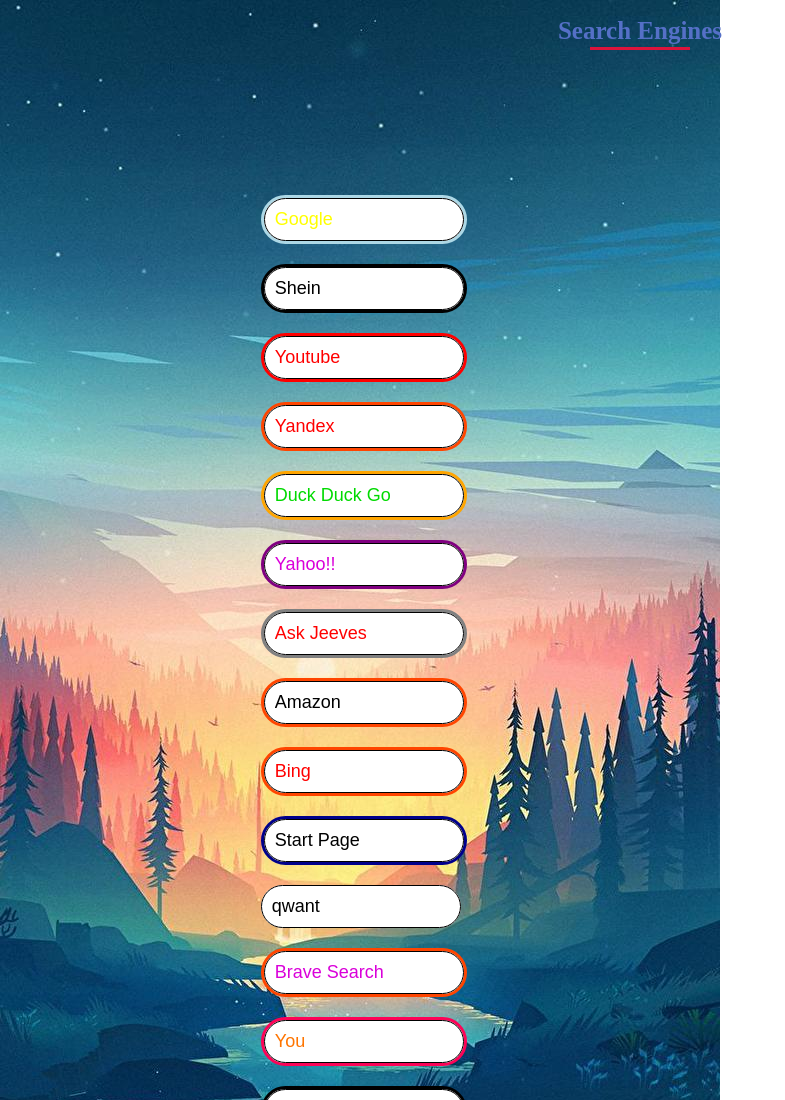
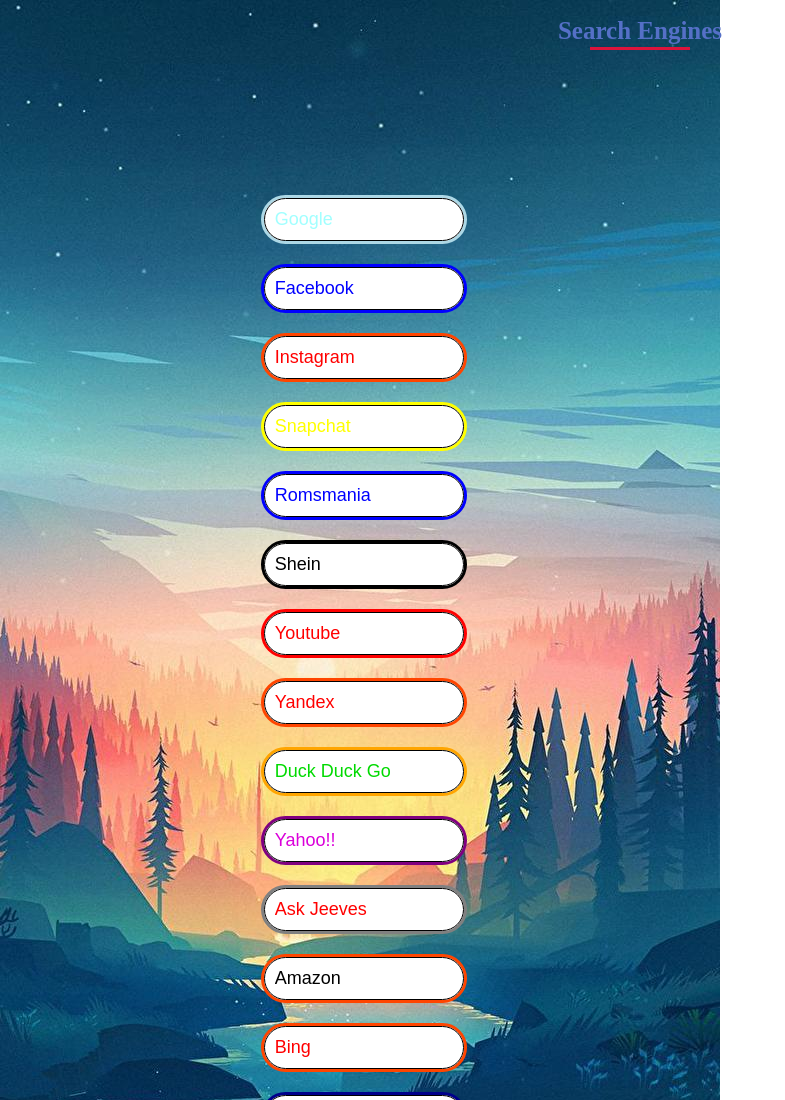
Before and after one commit to eagle435/all-in-one, a plain HTML site: page index.html in a window 1280 px wide. Shown: the top 1100 px of the page, without its empty margins (0-785 px from the left). Drawn offline with Linux system fonts and the light colour scheme.

Commit message:
Add files via upload

```diff
--- a/index.html
+++ b/index.html
@@ -86,8 +86,52 @@ border-radius: 25px;
 background-color: white;
 font-weight: bold;
 ::placeholder{
-color:yellow;
+color:cadetblue;
 
+    }
+}
+.facebook{
+    margin-top: 20px;
+margin-left: 20%;
+border: blue solid 3px;
+width: 200px;
+border-radius: 25px;
+background-color: white;
+::placeholder{
+    color:  blue;
+    }
+}
+.instagram{
+    margin-top: 20px;
+margin-left: 20%;
+border: orangered solid 3px;
+width: 200px;
+border-radius: 25px;
+background-color: white;
+::placeholder{
+    color:red;
+    }
+}
+.snapchat{
+    margin-top: 20px;
+margin-left: 20%;
+border: yellow solid 3px;
+width: 200px;
+border-radius: 25px;
+background-color: white;
+::placeholder{
+    color: yellow;
+    }
+}
+.romsmania{
+    margin-top: 20px;
+margin-left: 20%;
+border: blue solid 3px;
+width: 200px;
+border-radius: 25px;
+background-color: white;
+::placeholder{
+    color: blue;
     }
 }
     .shein{
@@ -339,6 +383,22 @@ font-weight: bold;
            <form action="https://www.google.com/search" method="get" class="search">
            <input type="search" placeholder="Google" name="q">
             </form></div>
+  <div class="facebook">
+                <form action="https://www.facebook.com/search" method="get" class="search">
+                <input type="search" placeholder="Facebook" name="q">
+                 </form></div>
+    <div class="instagram">
+                 <form action="https://www.instagram.com/search" method="get" class="search">
+                 <input type="search" placeholder="Instagram" name="q">
+                 </form></div>
+    <div class="snapchat">
+                    <form action="https://www.snapchat.com/search" method="get" class="search">
+                    <input type="search" placeholder="Snapchat" name="q">
+                     </form></div>
+    <div class="romsmania">
+                        <form action="https://www.romsmania.com/search" method="get" class="search">
+                        <input type="search" placeholder="Romsmania" name="q">
+                         </form></div>
    <div class="shein">
             <form action="https://www.shein.com/search" method="get" class="search">
             <input type="search" placeholder="Shein" name="q">
```
